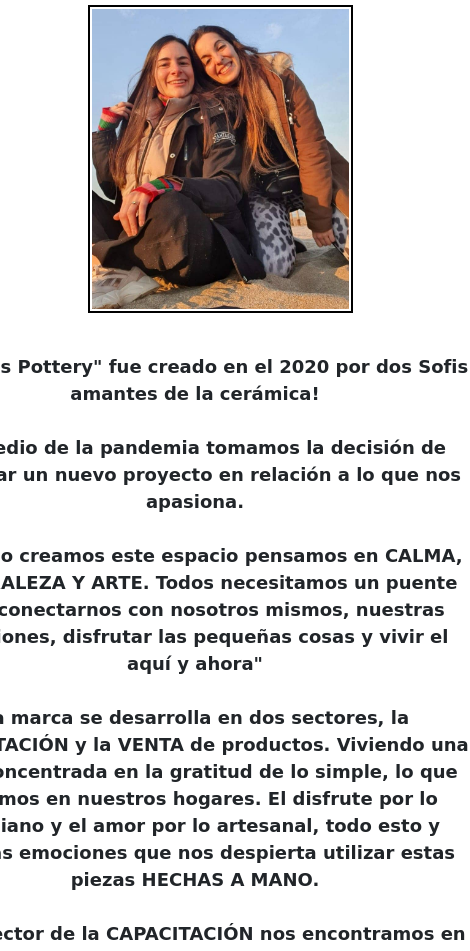
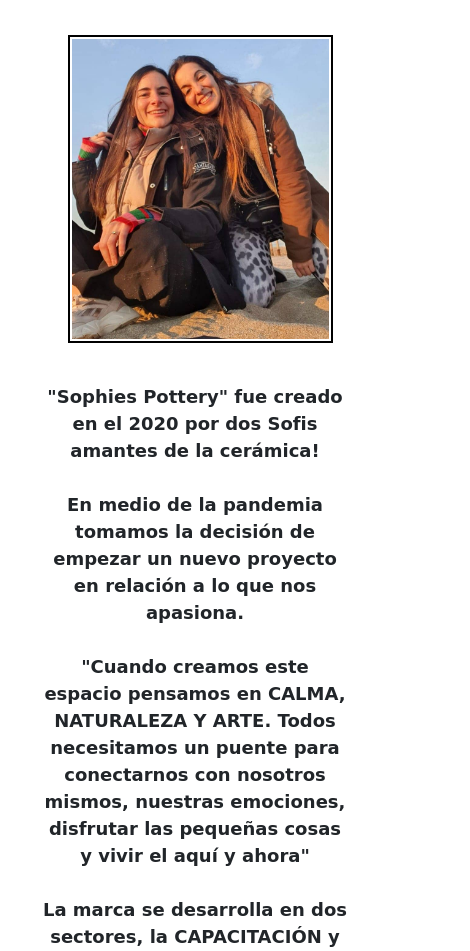
Before and after one commit to ssofiasol/proyecto-coder, a website: page Nosotras.html in a window 390 px wide. Shown: the part 137-1088 px from the top of the page, 470 px wide, since content can reach past the window. Drawn offline with nearby package versions, Linux system fonts and the light colour scheme; a web font is replaced by a local one.

Commit message:
últimos cambios

```diff
--- a/scss/_Nosotras.scss
+++ b/scss/_Nosotras.scss
@@ -27,13 +27,17 @@
                 img {
                    height: 300px;
                   }
+                @media (max-width: 900px) {
+                    margin-left: 10px;
+                    margin-top: 30px;
                 }
+            }
             .textoNosotras {
                 font-size: large;
                 font-weight: bold;
                 text-align: center;
                 margin: 40px;
-                min-width: 550px;
+
             }
         }
 
```
Also changed, not shown: css/estilos.css.
